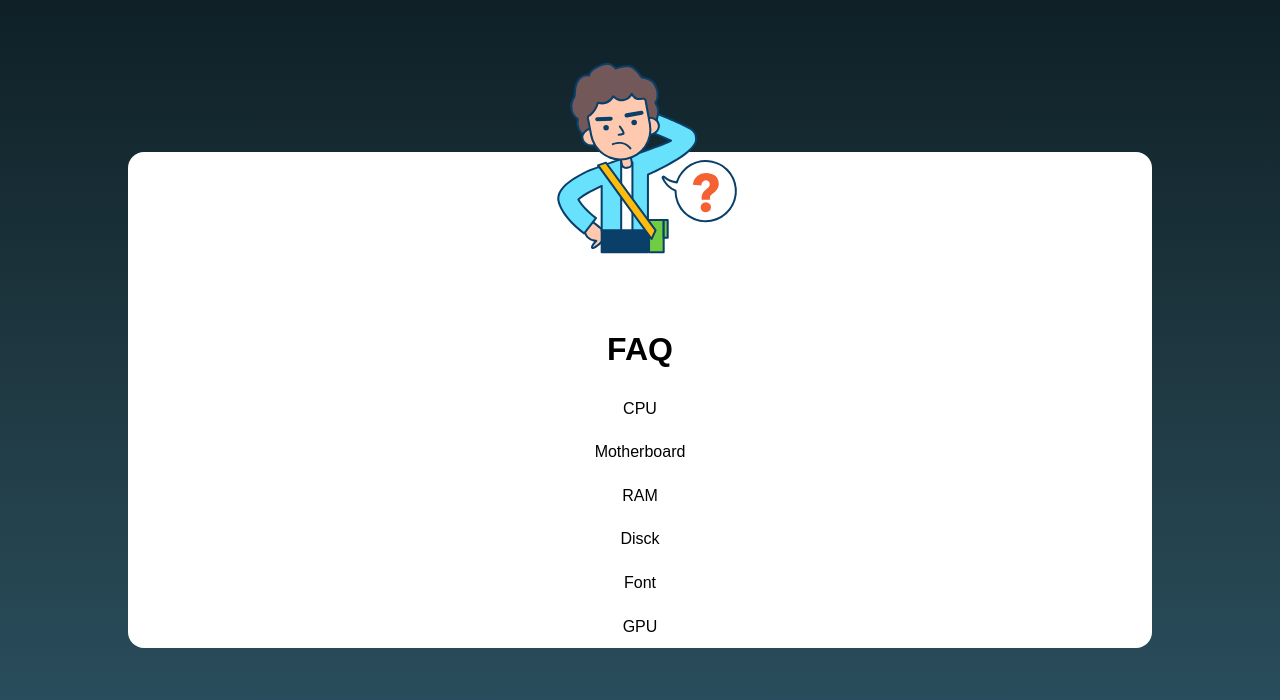
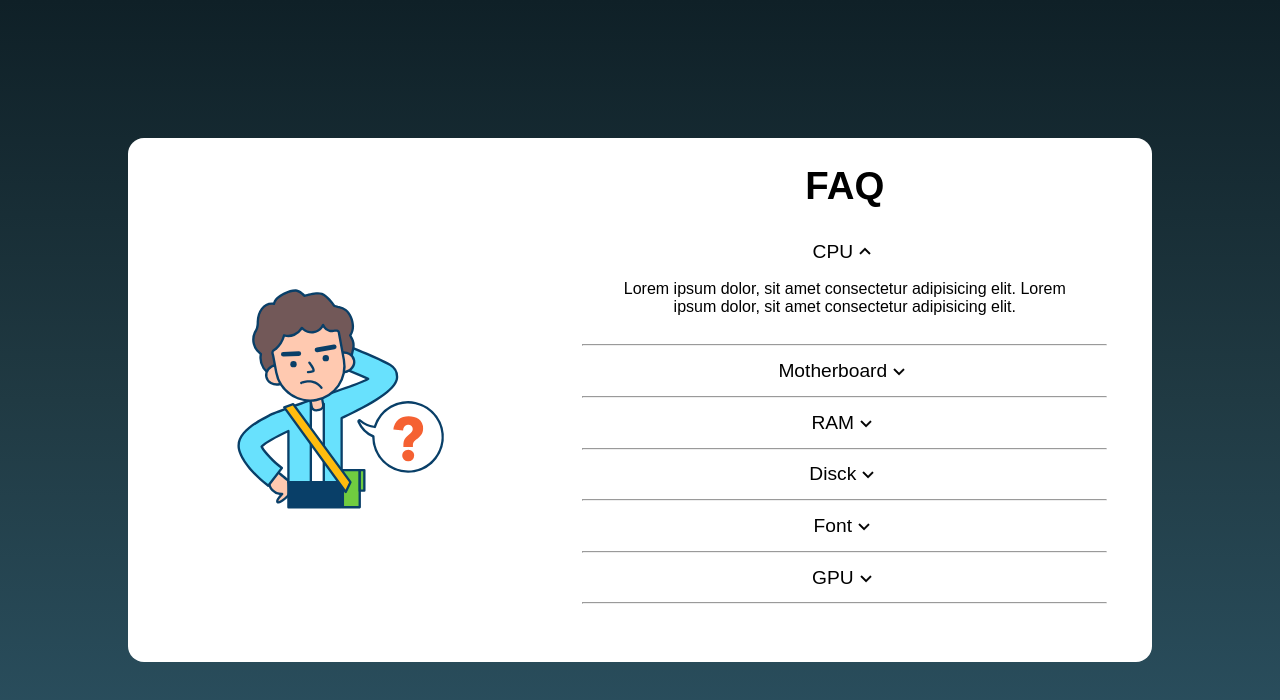
Before and after one commit to LeonelFiomelo/FAQ, a plain HTML site: page index.html in a window 1280 px wide. Both pictures are taken after a click on the link "CPU". Drawn offline with Linux system fonts and the light colour scheme.

Commit message:
Second commit for the style-one branch

```diff
--- a/index.html
+++ b/index.html
@@ -5,10 +5,11 @@
     <meta http-equiv="X-UA-Compatible" content="IE=edge">
     <meta name="viewport" content="width=device-width, initial-scale=1.0">
     <link rel="stylesheet" href="css/main.css">
+    <script src="js/app.js" defer></script>
     <title>FAQ</title>
 </head>
 <body>
-    <main class="container">
+    <div class="container">
         <div class="card">
             <div class="card__img">
                 <img src="img/card__img.svg" alt="Image FAQ" class="img">
@@ -16,15 +17,49 @@
             <div class="card__text">
                 <h1 class="card__title">FAQ</h1>
                 <ul class="card__list">
-                    <li class="card__item"><a href="#" class="card__link">CPU</a></li>
-                    <li class="card__item"><a href="#" class="card__link">Motherboard</a></li>
-                    <li class="card__item"><a href="#" class="card__link">RAM</a></li>
-                    <li class="card__item"><a href="#" class="card__link">Disck</a></li>
-                    <li class="card__item"><a href="#" class="card__link">Font</a></li>
-                    <li class="card__item"><a href="#" class="card__link">GPU</a></li>
+
+                    <li class="card__item">
+                        <a href="#" class="card__link">CPU <img src="img/row-1.png" alt="" class="card__link-row"></a>
+                        <p class="card__item-info">Lorem ipsum dolor, sit amet consectetur adipisicing elit. Lorem ipsum dolor, sit amet consectetur adipisicing elit.</p>
+                    </li><hr>
+
+                    <li class="card__item">
+                        <a href="#" class="card__link">
+                            Motherboard <img src="img/row-1.png" alt="" class="card__link-row">
+                        </a>
+                        <p class="card__item-info">Lorem ipsum dolor, sit amet consectetur adipisicing elit. Lorem ipsum dolor, sit amet consectetur adipisicing elit.</p>
+                    </li><hr>
+
+                    <li class="card__item">
+                        <a href="#" class="card__link">
+                            RAM <img src="img/row-1.png" alt="" class="card__link-row">
+                        </a>
+                        <p class="card__item-info">Lorem ipsum dolor, sit amet consectetur adipisicing elit. Lorem ipsum dolor, sit amet consectetur adipisicing elit.</p>
+                    </li><hr>
+
+                    <li class="card__item">
+                        <a href="#" class="card__link">
+                            Disck <img src="img/row-1.png" alt="" class="card__link-row">
+                        </a>
+                        <p class="card__item-info">Lorem ipsum dolor, sit amet consectetur adipisicing elit. Lorem ipsum dolor, sit amet consectetur adipisicing elit.</p>
+                    </li><hr>
+
+                    <li class="card__item">
+                        <a href="#" class="card__link">
+                            Font <img src="img/row-1.png" alt="" class="card__link-row">
+                        </a>
+                        <p class="card__item-info">Lorem ipsum dolor, sit amet consectetur adipisicing elit. Lorem ipsum dolor, sit amet consectetur adipisicing elit.</p>
+                    </li><hr>
+
+                    <li class="card__item">
+                        <a href="#" class="card__link">
+                            GPU <img src="img/row-1.png" alt="" class="card__link-row">
+                        </a>
+                        <p class="card__item-info">Lorem ipsum dolor, sit amet consectetur adipisicing elit. Lorem ipsum dolor, sit amet consectetur adipisicing elit.</p>
+                    </li><hr>
                 </ul>
             </div>
         </div>
-    </main>
+    </div>
 </body>
 </html>
--- a/js/app.js
+++ b/js/app.js
@@ -0,0 +1,11 @@
+const card__link = document.querySelectorAll('.card__link');
+const card__itemInfo = document.querySelectorAll('.card__item-info');
+const card__linkRow = document.querySelectorAll('.card__link-row');
+
+for (let i = 0; i < card__link.length; i++) {
+    const element = card__link[i];
+    element.addEventListener('click', () => {
+        card__itemInfo[i].classList.toggle('card__item-info--show');
+        card__linkRow[i].classList.toggle('card__link-row--rotate');
+    })
+}
--- /dev/null
+++ b/sass/_@media-large.sass
@@ -0,0 +1,16 @@
+@media screen and (min-width: 992px)
+    .card
+        flex-direction: row
+
+    .card__img
+        width: 40%
+        height: 100%
+        margin: auto
+        position: sticky
+        .img
+            height: 22rem
+            position: static
+
+    .card__text
+        width: 60%
+        padding: 1.6rem
--- a/sass/_container.sass
+++ b/sass/_container.sass
@@ -1,8 +1,9 @@
 .container
+    width: 100vw
     height: 100vh
+    display: flex
+    justify-content: center
+    align-items: center
     background: #0f2027
     background: -webkit-linear-gradient(to bottom, #0f2027, #203a43, #2c5364)
     background: linear-gradient(to bottom, #0f2027, #203a43, #2c5364)
-    display: flex
-    justify-content: center
-    align-items: center
--- a/sass/_index.sass
+++ b/sass/_index.sass
@@ -12,6 +12,7 @@
     justify-content: center
 
     .img
+        height: 18rem
         position: absolute
         bottom: 0
 
@@ -21,8 +22,26 @@
     text-align: center
 
     .card__title
-        padding: 1.2rem
+        font-size: 2.4rem
 
     .card__list
+        padding: 1.2rem 1.2rem 2rem
+
         .card__item
             padding: .8rem
+
+            .card__link
+                display: flex
+                justify-content: center
+                align-items: center
+                font-size: 1.2rem
+
+                .card__link-row--rotate
+                    transform: rotate(180deg)
+
+            .card__item-info
+                padding: 1rem
+                display: none
+
+            .card__item-info--show
+                display: flex
--- a/sass/main.sass
+++ b/sass/main.sass
@@ -2,3 +2,5 @@
 @import reset
 @import container
 @import index
+
+@import _@media-large
```
Also changed, not shown: css/main.css, img/row-1.png (added), img/row-2.png (added), 1 other file.
